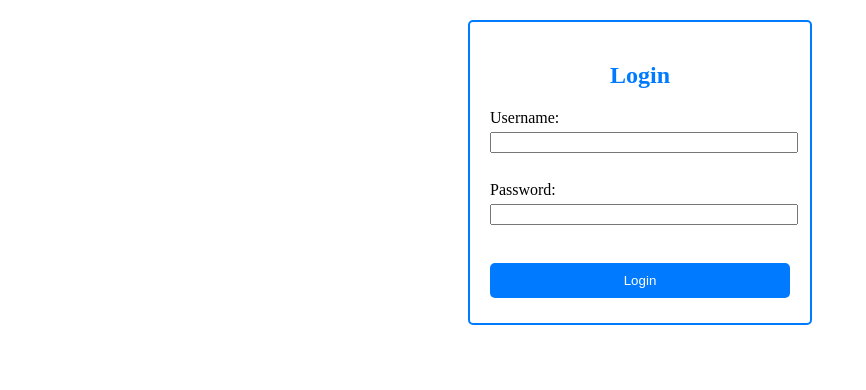
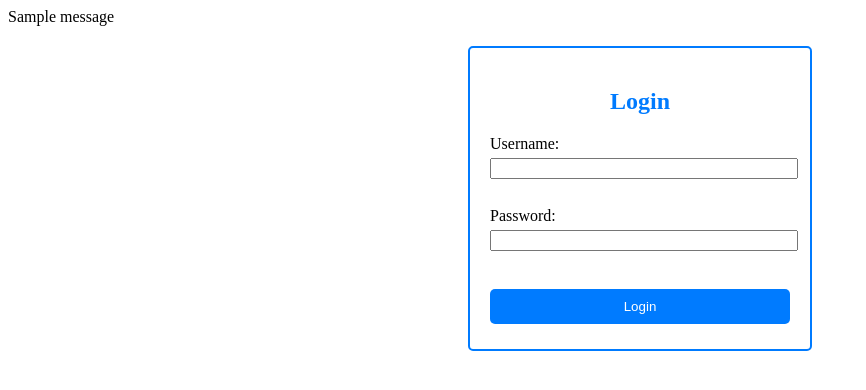
Before and after one commit to fuzhanrahmanian/MISCHBARES, a Flask app: template templates/login.html in a window 1280 px wide. Shown: the top 390 px of the page, without its empty margins (0-866 px from the left). Run offline with Flask 3, Linux system fonts and the light colour scheme; the template is opened without the code that fills it, so the values that code supplies are empty; one stand-in notice (Sample message) is shown; parts of the project's set-up code (start-up, migrations or seed data) failed here and were passed over.

Commit message:
Update login.html

```diff
--- a/templates/login.html
+++ b/templates/login.html
@@ -4,8 +4,19 @@
 
     <title>Sing In</title>
     <link rel="stylesheet" type="text/css" href="{{ url_for('static', filename='style.css') }}">
+    <link rel="preconnect" href="https://fonts.googleapis.com">
+    <link rel="preconnect" href="https://fonts.gstatic.com" crossorigin>
+    <link href="https://fonts.googleapis.com/css2?family=Roboto:wght@500&display=swap" rel="stylesheet">
 </head>
 <body>
+        <!-- Flash Message-->
+        {% with messages = get_flashed_messages(with_categories=true) %}
+        {% if messages %}
+            {% for category, message in messages %}
+                <div class="flash-message {{ category }}">{{ message }}</div>
+            {% endfor %}
+        {% endif %}
+    {% endwith %}
     <div class="login-form">
     <h2>Login</h2>
         <form method="post" action="/login">
```
